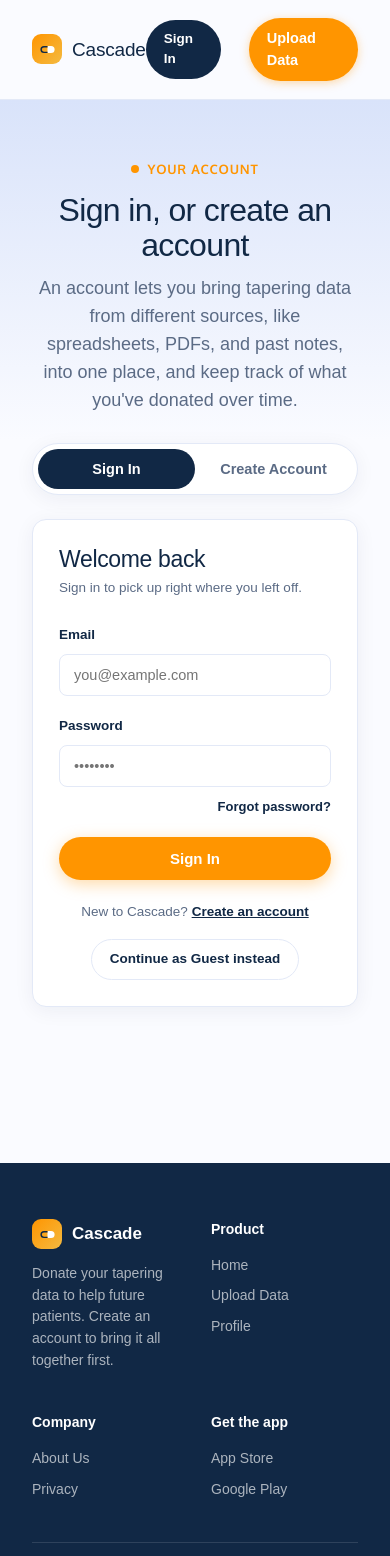
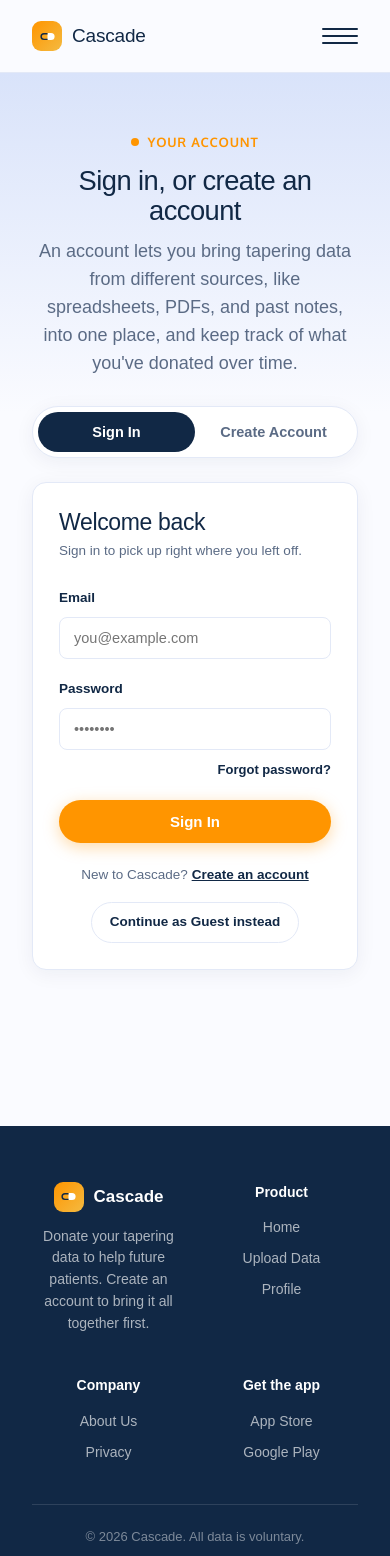
Before and after one commit to shirinamouei/citizen-science-platform, a Next.js app: page /signin in a window 390 px wide. Shown: the top 1556 px of the page. Built offline with nearby package versions, Linux system fonts and the light colour scheme; a web font is replaced by a local one.

Commit message:
added tablet/mobile screen design compatibility

```diff
--- a/src/app/globals.css
+++ b/src/app/globals.css
@@ -26,7 +26,7 @@
 
 * { box-sizing: border-box; margin: 0; padding: 0; }
 
-html { scroll-behavior: smooth; }
+html { scroll-behavior: smooth; overflow-x: hidden; }
 
 body {
   font-family: var(--font-halant), Georgia, serif;
@@ -35,6 +35,12 @@ body {
   color: var(--text);
   line-height: 1.55;
   -webkit-font-smoothing: antialiased;
+  overflow-x: hidden;
+  max-width: 100vw;
+}
+
+input, select, textarea, button {
+  max-width: 100%;
 }
 
 a { color: inherit; text-decoration: none; }
@@ -60,6 +66,7 @@ button { font-family: inherit; }
 }
 
 .nav {
+  position: relative;
   max-width: var(--max-width);
   margin: 0 auto;
   padding: 18px 32px;
@@ -67,6 +74,32 @@ button { font-family: inherit; }
   align-items: center;
   justify-content: space-between;
 }
+
+.menu-toggle {
+  display: none;
+  flex-direction: column;
+  justify-content: center;
+  gap: 5px;
+  width: 36px;
+  height: 36px;
+  padding: 0;
+  background: none;
+  border: none;
+  cursor: pointer;
+}
+
+.menu-toggle span {
+  display: block;
+  width: 100%;
+  height: 2px;
+  background: var(--navy);
+  border-radius: 2px;
+  transition: transform 0.2s ease, opacity 0.2s ease;
+}
+
+.menu-toggle[aria-expanded="true"] span:nth-child(1) { transform: translateY(7px) rotate(45deg); }
+.menu-toggle[aria-expanded="true"] span:nth-child(2) { opacity: 0; }
+.menu-toggle[aria-expanded="true"] span:nth-child(3) { transform: translateY(-7px) rotate(-45deg); }
 
 .brand {
   display: flex;
@@ -247,7 +280,7 @@ p.lede { font-size: 18px; color: var(--text-muted); max-width: 560px; }
 
 .footer-grid {
   display: grid;
-  grid-template-columns: 1.4fr 1fr 1fr 1fr;
+  grid-template-columns: minmax(0, 1.4fr) minmax(0, 1fr) minmax(0, 1fr) minmax(0, 1fr);
   gap: 32px;
   padding-bottom: 32px;
   border-bottom: 1px solid rgba(255,255,255,0.12);
@@ -298,8 +331,66 @@ p.lede { font-size: 18px; color: var(--text-muted); max-width: 560px; }
 .link-underline { text-decoration: underline; color: var(--navy); }
 
 @media (max-width: 860px) {
-  .nav-links { display: none; }
+  .menu-toggle { display: flex; }
+
+  .nav-right {
+    position: absolute;
+    top: 100%;
+    left: 0;
+    right: 0;
+    flex-direction: column;
+    align-items: stretch;
+    gap: 0;
+    background: var(--white);
+    border-bottom: 1px solid var(--border);
+    box-shadow: var(--shadow-lg);
+    padding: 8px 24px 20px;
+    max-height: 0;
+    overflow: hidden;
+    opacity: 0;
+    transition: max-height 0.25s ease, opacity 0.2s ease;
+  }
+
+  .nav-right-open {
+    max-height: 400px;
+    opacity: 1;
+  }
+
+  .nav-links {
+    flex-direction: column;
+    align-items: center;
+    gap: 0;
+    width: 100%;
+  }
+
+  .nav-links li { width: 100%; }
+
+  .nav-links a { display: block; padding: 12px 2px; text-align: center; }
+
+  .nav-right .btn, .nav-right .nav-cta {
+    display: flex;
+    justify-content: center;
+    width: 100%;
+    margin-top: 10px;
+  }
+
   h1 { font-size: 34px; }
   h2 { font-size: 27px; }
-  .footer-grid { grid-template-columns: 1fr 1fr; }
+  .footer-grid { grid-template-columns: minmax(0, 1fr) minmax(0, 1fr); }
 }
+
+@media (max-width: 640px) {
+  .footer-grid {
+    grid-template-columns: minmax(0, 1fr) minmax(0, 1fr);
+    text-align: center;
+    gap: 32px 20px;
+  }
+  .footer-brand { justify-content: center; }
+
+  .footer-bottom {
+    flex-direction: column;
+    align-items: center;
+    text-align: center;
+    gap: 6px;
+  }
+}
--- a/src/app/privacy/page.tsx
+++ b/src/app/privacy/page.tsx
@@ -44,6 +44,7 @@ export default function PrivacyPage() {
               notes about symptoms or experience. If you upload a file, we extract only the
               relevant tapering fields from it.
             </p>
+            <div className={styles.tableScroll}>
               <table className={styles.dataTable}>
                 <thead>
                   <tr>
@@ -75,6 +76,7 @@ export default function PrivacyPage() {
                   </tr>
                 </tbody>
               </table>
+            </div>
 
             <h2 id="why">Why we collect it</h2>
             <p>
--- a/src/app/profile/page.tsx
+++ b/src/app/profile/page.tsx
@@ -251,6 +251,7 @@ export default function ProfilePage() {
             {drafts.length > 0 && (
               <div className={`card ${styles.historyCard}`}>
                 <h3 className="mb-16">Drafts</h3>
+                <div className={styles.tableScroll}>
                   <table className={styles.history}>
                     <thead>
                       <tr>
@@ -291,11 +292,13 @@ export default function ProfilePage() {
                     </tbody>
                   </table>
                 </div>
+              </div>
             )}
 
             <div className={`card ${styles.historyCard}`}>
               <h3 className="mb-16">Upload history</h3>
               {uploads.length > 0 ? (
+                <div className={styles.tableScroll}>
                   <table className={styles.history}>
                     <thead>
                       <tr>
@@ -344,6 +347,7 @@ export default function ProfilePage() {
                       ))}
                     </tbody>
                   </table>
+                </div>
               ) : (
                 <div className={styles.historyEmpty}>
                   <span>Your uploads will show up here once you submit your first entry.</span>
--- a/src/app/signin/page.tsx
+++ b/src/app/signin/page.tsx
@@ -189,7 +189,7 @@ export default function SignInPage() {
             <div className="eyebrow" style={{ justifyContent: "center" }}>
               Your account
             </div>
-            <h1 style={{ fontSize: "32px" }}>Sign in, or create an account</h1>
+            <h1 style={{ fontSize: "clamp(24px, 7vw, 32px)" }}>Sign in, or create an account</h1>
             <p className="lede" style={{ margin: "12px auto 0", textAlign: "center" }}>
               An account lets you bring tapering data from different sources, like
               spreadsheets, PDFs, and past notes, into one place, and keep track of
--- a/src/app/signin/signin.module.css
+++ b/src/app/signin/signin.module.css
@@ -78,7 +78,7 @@
   font-weight: 600;
   margin-top: 8px;
 }
-.fieldRow { display: grid; grid-template-columns: 1fr 1fr; gap: 16px; }
+.fieldRow { display: grid; grid-template-columns: minmax(0, 1fr) minmax(0, 1fr); gap: 16px; }
 
 .forgotLink { display: block; text-align: right; font-size: 13px; color: var(--navy); font-weight: 600; margin: -10px 0 20px; }
 .forgotLink:hover { text-decoration: underline; }
@@ -107,7 +107,7 @@
 .segBtn:hover:not(.segBtnActive) { border-color: var(--blue); background: var(--lavender); }
 .segBtnActive { background: var(--navy); border-color: var(--navy); color: var(--white); }
 
-.checkboxGroup { display: grid; grid-template-columns: 1fr 1fr; gap: 10px; }
+.checkboxGroup { display: grid; grid-template-columns: minmax(0, 1fr) minmax(0, 1fr); gap: 10px; }
 .checkboxItem {
   display: flex;
   align-items: flex-start;
@@ -168,7 +168,7 @@
 .guestInline { text-align: center; margin-top: 16px; }
 
 @media (max-width: 640px) {
-  .fieldRow { grid-template-columns: 1fr; }
-  .checkboxGroup { grid-template-columns: 1fr; }
+  .fieldRow { grid-template-columns: minmax(0, 1fr); }
+  .checkboxGroup { grid-template-columns: minmax(0, 1fr); }
   .authCard { padding: 26px; }
 }
--- a/src/app/upload/page.tsx
+++ b/src/app/upload/page.tsx
@@ -188,7 +188,7 @@ export default function UploadPage() {
       <section className={styles.uploadHero}>
         <div className="wrap">
           <div className="eyebrow">Step 1 of 1, about 2 minutes</div>
-          <h1 style={{ fontSize: "38px" }}>Log your tapering data</h1>
+          <h1 style={{ fontSize: "clamp(26px, 8vw, 38px)" }}>Log your tapering data</h1>
           <p className="lede mt-16">
             Share as much or as little as you&apos;re comfortable with. Anything you submit is
             stripped of identifying details before it&apos;s added to the shared dataset.
--- a/src/components/Header.tsx
+++ b/src/components/Header.tsx
@@ -1,5 +1,6 @@
 "use client";
 
+import { useEffect, useState } from "react";
 import Link from "next/link";
 import { usePathname } from "next/navigation";
 import { useAuth } from "@/lib/auth-context";
@@ -14,6 +15,11 @@ const navLinks = [
 export default function Header() {
   const pathname = usePathname();
   const { isSignedIn } = useAuth();
+  const [isMenuOpen, setIsMenuOpen] = useState(false);
+
+  useEffect(() => {
+    setIsMenuOpen(false);
+  }, [pathname]);
 
   return (
     <header className="site-header">
@@ -22,7 +28,18 @@ export default function Header() {
           <BrandMark />
           Cascade
         </Link>
-        <div className="nav-right">
+        <button
+          type="button"
+          className="menu-toggle"
+          aria-label="Toggle menu"
+          aria-expanded={isMenuOpen}
+          onClick={() => setIsMenuOpen((open) => !open)}
+        >
+          <span />
+          <span />
+          <span />
+        </button>
+        <div className={`nav-right ${isMenuOpen ? "nav-right-open" : ""}`}>
           <ul className="nav-links">
             {navLinks.map((link) => (
               <li key={link.href}>
```
Also changed, not shown: src/app/about/about.module.css (+4 -4 lines), src/app/home.module.css (+18 -12 lines), src/app/privacy/privacy.module.css (+5 -3 lines), src/app/profile/profile.module.css (+5 -5 lines), src/app/upload/upload.module.css (+11 -6 lines). Lines whose indentation alone changed are shown as unchanged.
